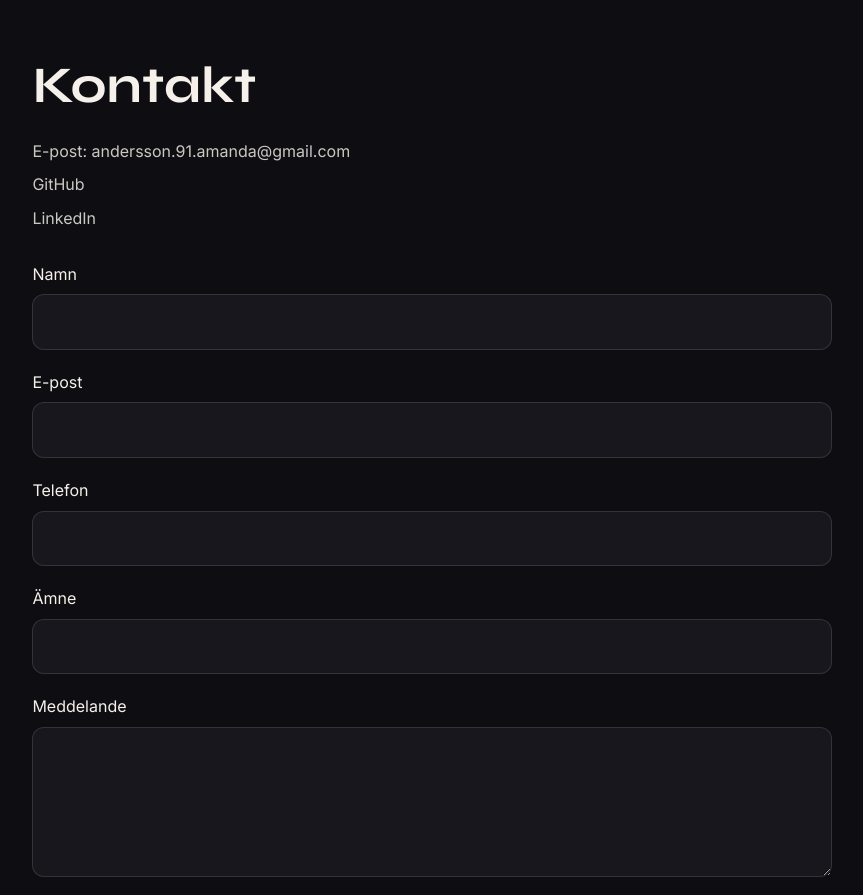
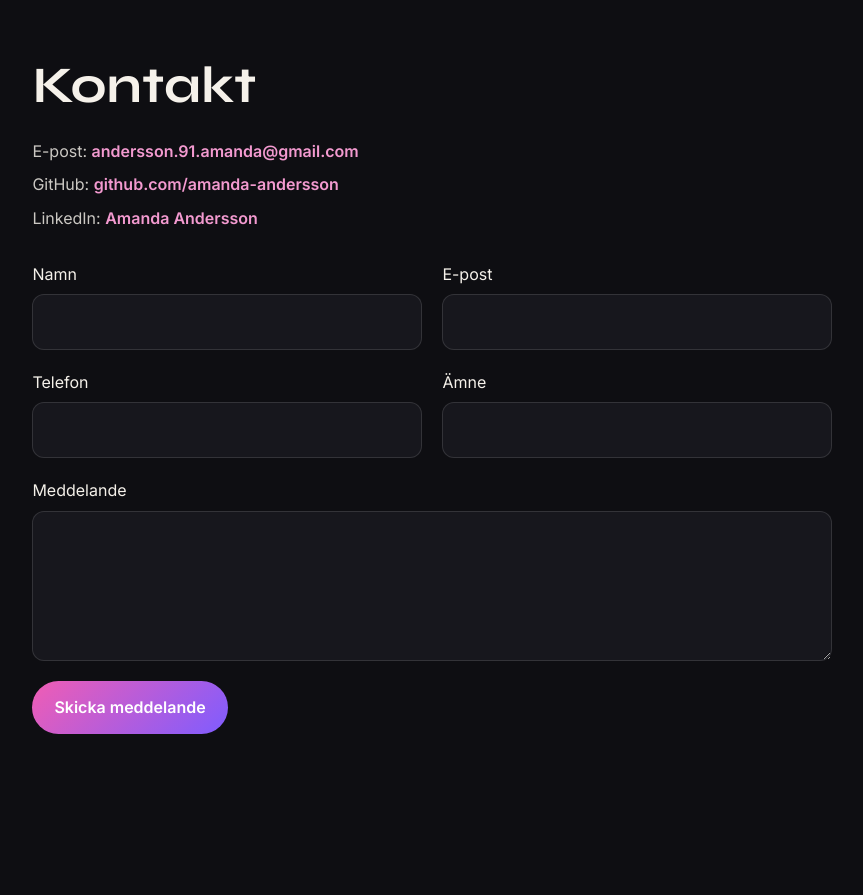
Before and after one commit to amanda-andersson/portfolio-react, a React (Vite) app: page / in a window 1280 px wide. Shown: the part 2640-3535 px from the top of the page, without its empty margins (70-933 px from the left). After the commit the page ends 3444 px from the top, so only its background shows below. Built offline with nearby package versions, Linux system fonts and the light colour scheme.

Commit message:
Update contact section

```diff
--- a/src/App.css
+++ b/src/App.css
@@ -293,9 +293,25 @@
   color: rgba(245, 241, 234, 0.82);
 }
 
+.contact-info a {
+  color: #f39ad0;
+  font-weight: 600;
+  transition: 0.2s ease;
+}
+
+.contact-info a:hover {
+  color: white;
+}
+
 .contact-form {
   max-width: 800px;
   display: grid;
+  gap: 20px;
+}
+
+.form-row {
+  display: grid;
+  grid-template-columns: 1fr 1fr;
   gap: 20px;
 }
 
--- a/src/components/Contact.tsx
+++ b/src/components/Contact.tsx
@@ -48,12 +48,38 @@
       <h2>Kontakt</h2>
 
       <div className="contact-info">
-        <p>E-post: andersson.91.amanda@gmail.com</p>
-        <p>GitHub</p>
-        <p>LinkedIn</p>
+        <p>
+          E-post:{' '}
+          <a href="mailto:andersson.91.amanda@gmail.com">
+            andersson.91.amanda@gmail.com
+          </a>
+        </p>
+
+        <p>
+          GitHub:{' '}
+          <a
+            href="https://github.com/amanda-andersson"
+            target="_blank"
+            rel="noreferrer"
+          >
+            github.com/amanda-andersson
+          </a>
+        </p>
+
+        <p>
+          LinkedIn:{' '}
+          <a
+            href="https://www.linkedin.com/in/amanda-andersson-b0780b404/"
+            target="_blank"
+            rel="noreferrer"
+          >
+            Amanda Andersson
+          </a>
+        </p>
       </div>
 
       <form className="contact-form" onSubmit={handleSubmit}>
+        <div className="form-row">
           <label>
             Namn
             <input
@@ -77,7 +103,9 @@
             />
             {errors.email && <span className="error">{errors.email}</span>}
           </label>
+        </div>
 
+        <div className="form-row">
           <label>
             Telefon
             <input
@@ -101,6 +129,7 @@
             />
             {errors.subject && <span className="error">{errors.subject}</span>}
           </label>
+        </div>
 
         <label>
           Meddelande
```
Lines whose indentation alone changed are shown as unchanged.
